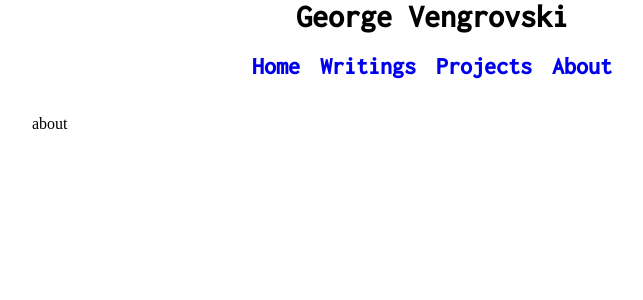
After one commit to georgevenven/personal-site, a Flask app: page /about in a window 1280 px wide. The commit adds this page. Shown: the top 300 px of the page, without its empty margins (208-851 px from the left). Run offline with Flask 2, Linux system fonts and the light colour scheme.

Commit message:
some tings

```diff
--- a/main.py
+++ b/main.py
@@ -12,3 +12,15 @@ app.config['SECRET_KEY'] = '42' #pass secret key through file private on github
 @app.route('/')
 def index():
     return render_template('home.html')
+
+@app.route('/writings')
+def writings():
+    return render_template('writings.html')
+
+@app.route('/about')
+def about():
+    return render_template('about.html')
+
+@app.route('/projects')
+def projects():
+    return render_template('projects.html')
--- /dev/null
+++ b/static/styles/style.css
@@ -0,0 +1,50 @@
+@import url('https://fonts.googleapis.com/css2?family=Inconsolata:wght@400;500&display=swap');
+body {
+    max-width: 800px;
+    margin: auto;
+    display: flex;
+    flex-direction: column;
+    justify-content: space-evenly;
+}
+
+#navBar {
+    font-family: 'Inconsolata', monospace;
+    display: flex;
+    flex-direction: column;
+}
+
+#navRow1 {
+    text-align: center;
+}
+
+#navRow2 {
+    display: flex;
+    flex-direction: row;
+    justify-content: center;
+}
+
+#navRow2Items {
+    margin-left: 10px;
+    margin-right: 10px;
+}
+
+#navTitle {
+    margin: 0;
+    padding: 0;
+}
+
+
+/* This is needed to override the weird underline */
+
+:-webkit-any-link {
+    text-decoration: none;
+}
+
+#link:hover {
+    text-decoration: underline;
+}
+
+a:visited {
+    text-decoration: none;
+    color: black;
+}
--- a/static/styles/styles.css
+++ /dev/null
@@ -1,4 +0,0 @@
-@import url('https://fonts.googleapis.com/css2?family=Inconsolata&display=swap');
-body {
-    max-width: 1200px;
-}
--- /dev/null
+++ b/templates/about.html
@@ -0,0 +1,5 @@
+{% extends 'base.html' %} {% block title %} Home {% endblock %} {% block body %}
+
+<p> about </p>
+
+{% endblock %}
--- a/templates/base.html
+++ b/templates/base.html
@@ -12,14 +12,25 @@
 
 
 <body>
-    <div>
-        <h1> George Vengrovski </h1>
-        <h2> Home </h2>
-        <h2> Blog </h2>
-        <h2> Projects </h2>
-        <h2> About </h2>
+    <div id="navBar">
+        <div id="navRow1">
+            <h1 id="navTitle"> George Vengrovski </h1>
+        </div>
+        <div id="navRow2">
+            <a id="link" href="/">
+                <h2 id="navRow2Items"> Home </h2>
+            </a>
+            <a id="link" href="/writings">
+                <h2 id="navRow2Items"> Writings </h2>
+            </a>
+            <a id="link" href="/projects">
+                <h2 id="navRow2Items"> Projects </h2>
+            </a>
+            <a id="link" href="/about">
+                <h2 id="navRow2Items"> About </h2>
+            </a>
+        </div>
     </div>
-
     <div>
         {% block body %} {% endblock %}
     </div>
--- /dev/null
+++ b/templates/post.html
@@ -0,0 +1,5 @@
+{% extends 'base.html' %} {% block title %} Home {% endblock %} {% block body %}
+
+<p> post page </p>
+
+{% endblock %}
--- /dev/null
+++ b/templates/projects.html
@@ -0,0 +1,5 @@
+{% extends 'base.html' %} {% block title %} Home {% endblock %} {% block body %}
+
+<p> projects page </p>
+
+{% endblock %}
--- /dev/null
+++ b/templates/writings.html
@@ -0,0 +1,5 @@
+{% extends 'base.html' %} {% block title %} Home {% endblock %} {% block body %}
+
+<p> writings </p>
+
+{% endblock %}
```
Also changed, not shown: database.py (added, +18 -0 lines), schema.sql (added, +19 -0 lines).
